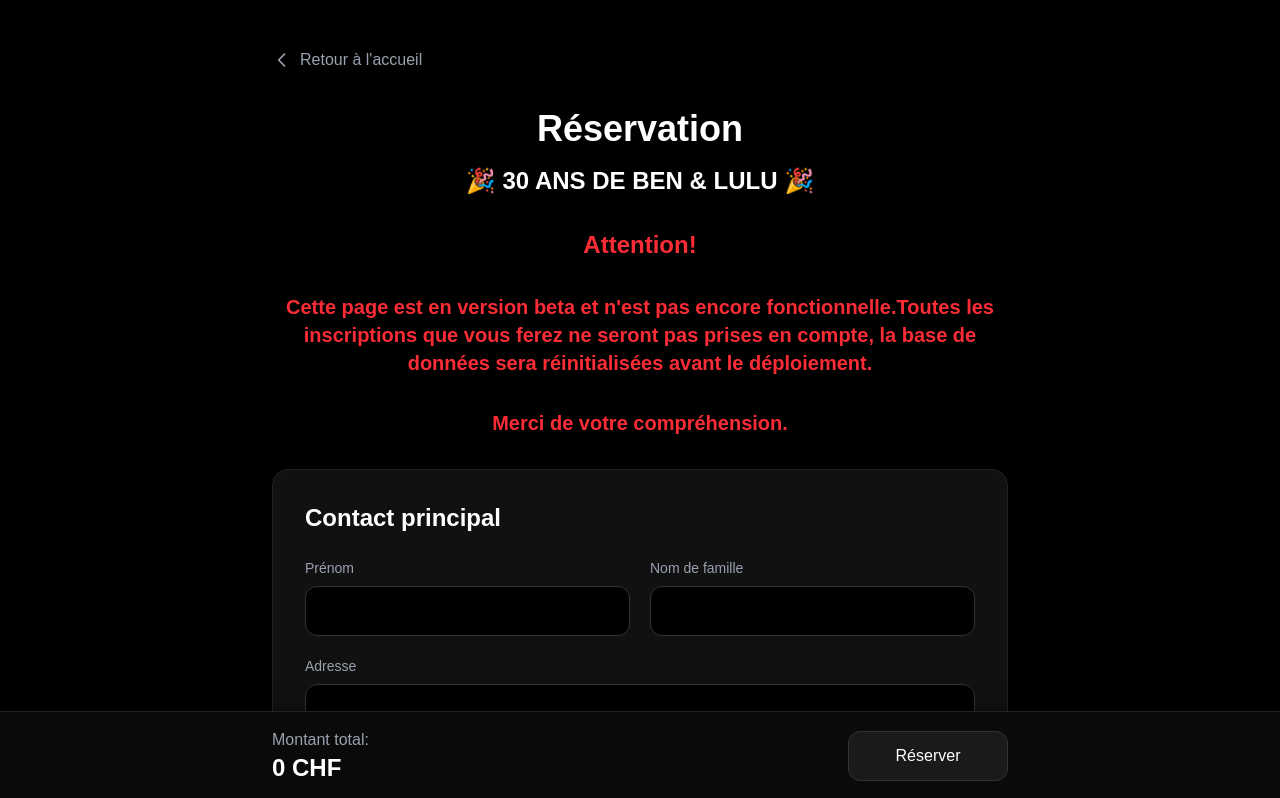
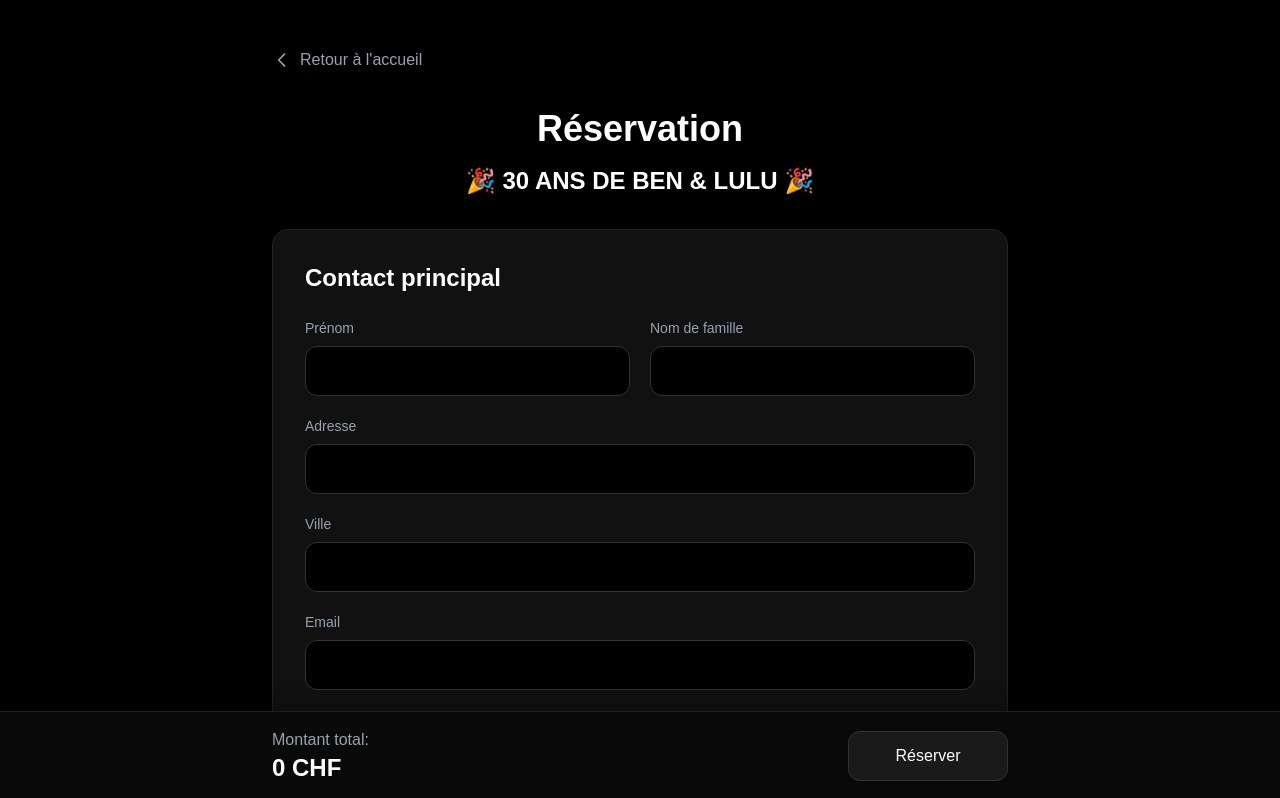
Before and after one commit to thboehi/higholive-party, a Next.js app: page /reserver in a window 1280 px wide. Shown: the top 798 px of the page. Built offline with nearby package versions, Linux system fonts and the light colour scheme.

Commit message:
fix: retirer les messages de version beta et ajuster le style du modal QR Code

```diff
--- a/app/reserver/page.js
+++ b/app/reserver/page.js
@@ -429,11 +429,6 @@ const validateForm = () => {
           </div>
           <h1 className="text-4xl font-bold text-center mb-4 text-white">Réservation</h1>
           <p className="text-2xl font-bold text-center mb-8 text-white">🎉 30 ANS DE BEN & LULU 🎉</p>
-          {/* DEBUG A RETIRER AU DEPLOIEMENT FINAL */}
-          <p className='text-2xl font-bold text-center mb-8 text-red-500'>Attention! </p>
-          <p className='text-xl font-bold text-center mb-8 text-red-500'>Cette page est en version beta et n&apos;est pas encore fonctionnelle.Toutes les inscriptions que vous ferez ne seront pas prises en compte, la base de données sera réinitialisées avant le déploiement.</p>
-          <p className='text-xl font-bold text-center mb-8 text-red-500'>Merci de votre compréhension.</p>
-          {/* DEBUG A RETIRER AU DEPLOIEMENT FINAL */}
           {isReservationConfirmed ? (
             <div className="bg-[#111] rounded-2xl p-8 shadow-2xl border border-[#222] text-center">
               <h2 className="text-3xl font-bold mb-6 text-green-500">Merci pour votre réservation !</h2>
@@ -730,7 +725,7 @@ const validateForm = () => {
         {/* Modal QR Code */}
         {showQRCode && (
           <div className="fixed inset-0 bg-black bg-opacity-80 flex items-center justify-center z-50 p-4">
-            <div className="bg-white rounded-xl p-8 max-w-md w-full">
+            <div className="bg-white rounded-xl p-6 md:p-8 max-w-md w-full max-h-[calc(100vh-2rem)] overflow-y-auto">
               <h2 className="text-2xl font-bold text-black mb-4">Facture QR</h2>
               <p className="text-gray-700 mb-6">Afin de finaliser ta réservation, tu peux payer en scannant ce code QR avec <strong>ton application bancaire.</strong></p>
 
@@ -776,7 +771,6 @@ EPD`}
               </div>
               <p className="text-gray-700 font-bold mb-6 text-center">{totalPrice.toFixed(2)} CHF</p>
               <p className="text-gray-700 mb-6">Si tu ne peux pas scanner maintenant, ne t&apos;en fais pas, <strong>nous t&apos;envoyons un mail</strong> et tu pourras payer plus tard.</p>
-              <p className="text-gray-700 mb-6">À noter: Les transferts bancaires peuvent prendre du temps, nous ne sommes donc pas capable de valider les réservations directement. Mais si vous payez, pas d&apos;inquiétude, on verra ! Dans le cas contraire on reviendra vers vous !</p>
 
               <div className="flex justify-between mt-6 space-x-4">
                 <button
@@ -793,6 +787,7 @@ EPD`}
                   Confirmer la réservation
                 </button>
               </div>
+              <p className="text-gray-400 mt-6 text-xs">À noter: Les transferts bancaires peuvent prendre du temps, nous ne sommes donc pas capable de valider les réservations directement. Mais si tu paies, pas d&apos;inquiétude, on verra ! Dans le cas contraire on reviendra vers toi !</p>
             </div>
           </div>
         )}
```
